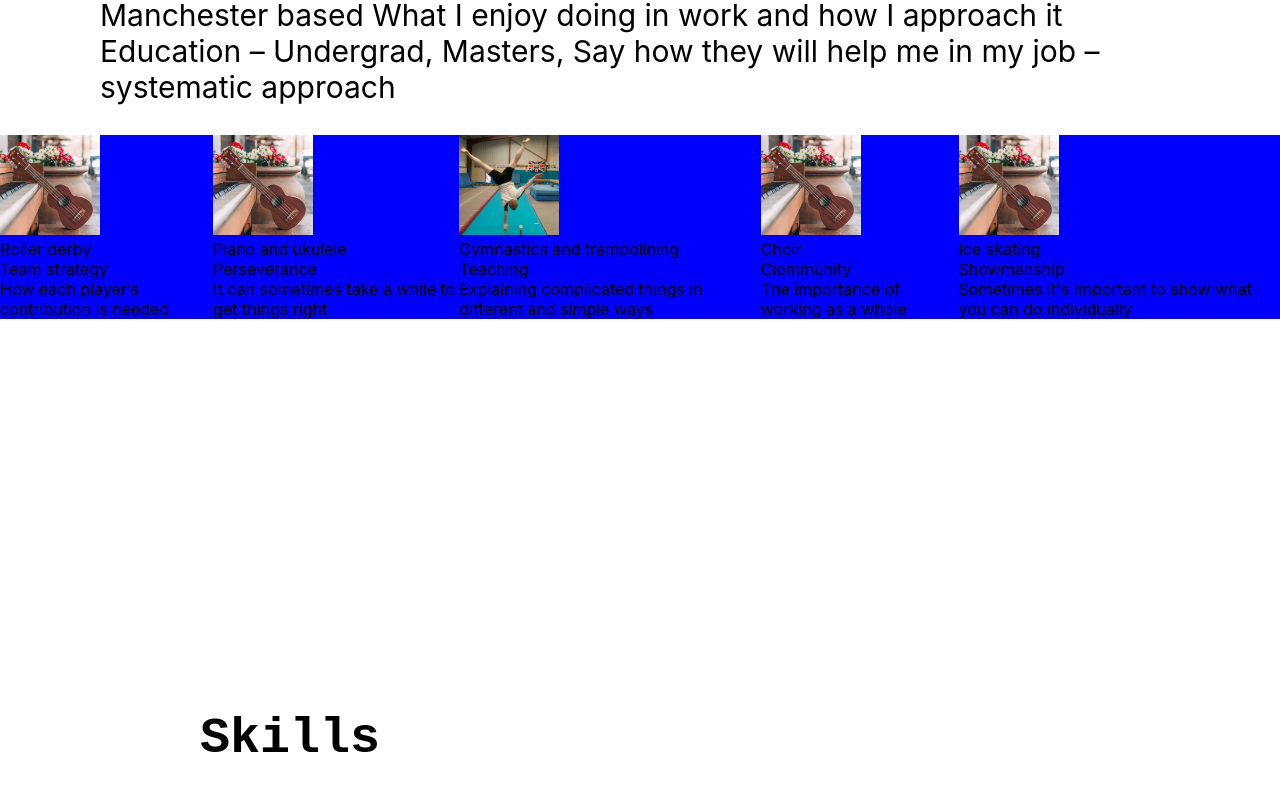
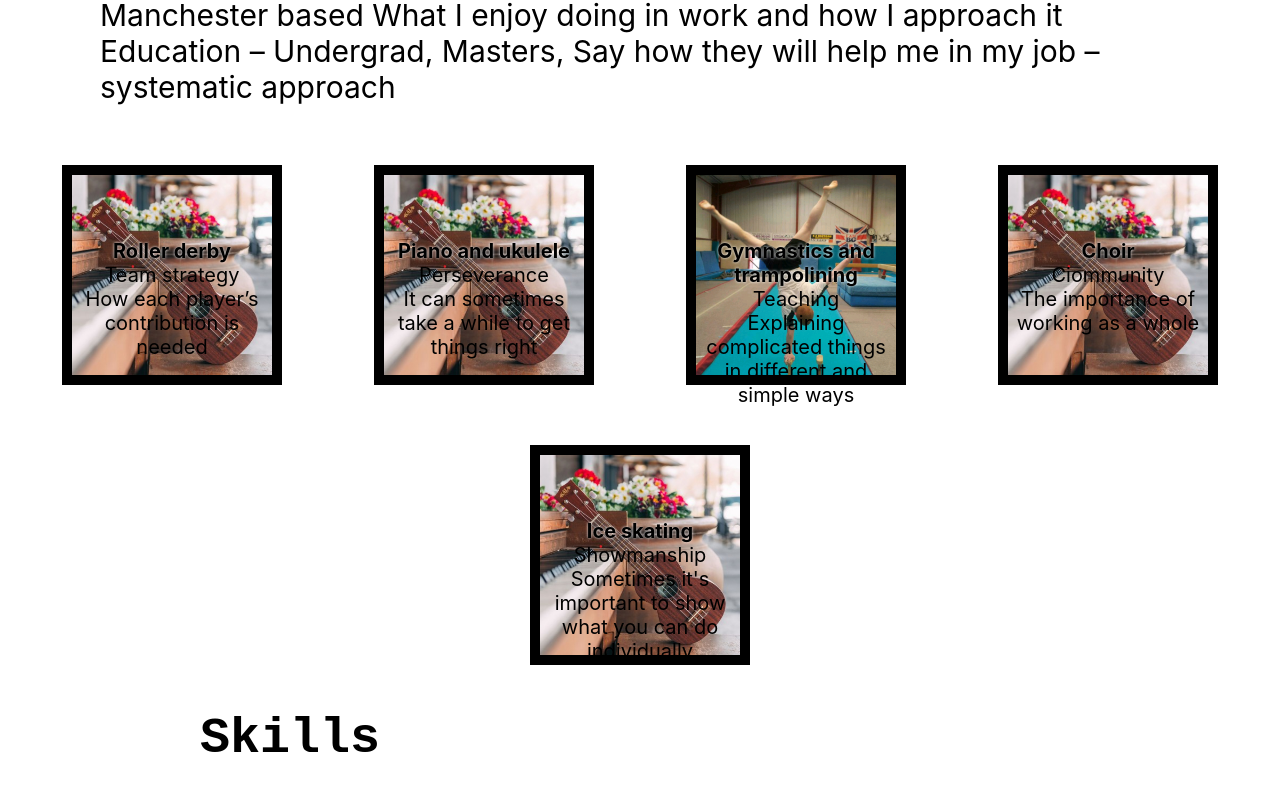
Before and after one commit to richardwardingley/portfolio-react, a React (Create React App) app: page / in a window 1280 px wide. Shown: the part 1010-1811 px from the top of the page. Built offline with nearby package versions, Linux system fonts and the light colour scheme.

Commit message:
hobbies css

```diff
--- a/src/components/AboutMe.css
+++ b/src/components/AboutMe.css
@@ -9,12 +9,11 @@
     text-align: left;
 }
 #aboutText {
-
     font-size: 30px;
     padding: 30px 100px 30px 100px;
     text-align: left;
 }
-#hobbiesContainer {
-    background-color: blue;
+/* #hobbiesContainer {
 
-}
+
+} */
--- a/src/components/AboutMe.js
+++ b/src/components/AboutMe.js
@@ -12,7 +12,7 @@ const AboutMe = () => {
                 Education – Undergrad, Masters, Say how they will help me in my job – systematic approach
             </div>
             <div id="hobbiesContainer">
-            <Hobbies/>
+                <Hobbies/>
             </div>
         </div>
     )
--- a/src/components/Hobbies.css
+++ b/src/components/Hobbies.css
@@ -1,29 +1,43 @@
 #allHobbiesDiv {
     display: flex;
+    flex-wrap: wrap;
     justify-content: space-evenly;
 }
-#hobbiesBoxes {
-    display: flex;
-    justify-content: space-evenly;
-
+#eachHobbyDiv {
+    background-color: black;
+    width: 200px;
+    height: 200px;
+    padding: 10px;
+    margin: 30px;
 }
-.hobBoxes {
-    text-align: center;
-    width: 20%;
-    height: 30vh;
-    margin: 20px;
-    border: 2px solid black;
+.hobbyImg {
+    height: 200px;
+    width: 200px;
+    z-index: 1;
+}
+.hobbyName {
     position: relative;
     text-align: center;
-    color: black;
+    align-items: center;
+    top: -70%;
+    z-index: 10;
+    font-size: 20px;
+    font-weight: bold;
+    text-shadow: 0 0 3px white;
 }
-.hobbyImg {
-    width: 100px;
-    height: 100px;
+.hobbySkill {
+    position: relative;
+    text-align: center;
+    align-items: center;
+    top: -70%;
+    z-index: 10;
+    font-size: 20px;
 }
-.hobNames {
-    position: absolute;
-    top: 50%;
-    left: 50%;
-    transform: translate(-50%, -50%);
+.hobbySkillText {
+    position: relative;
+    text-align: center;
+    align-items: center;
+    top: -70%;
+    z-index: 10;
+    font-size: 20px;
 }
--- a/src/components/Hobbies.js
+++ b/src/components/Hobbies.js
@@ -67,7 +67,7 @@ class Hobbies extends Component {
     render(){
         const eachHobby = this.state.hobbies.map((hobbies)=> {
         return (
-        <div key = {hobbies.id} >
+        <div key = {hobbies.id} id="eachHobbyDiv">
           <img className="hobbyImg" src={hobbies.photo} alt=""/>
           <div className="hobbyName">{hobbies.name}</div>
           <div className="hobbySkill">{hobbies.skill}</div>
--- a/src/components/Navbar.css
+++ b/src/components/Navbar.css
@@ -10,6 +10,7 @@ nav {
     position: fixed;
     top: 0;
     width: 100%;
+    z-index: 20;
 }
 nav a {
     text-decoration: none;
--- a/src/components/ProjectExamples.css
+++ b/src/components/ProjectExamples.css
@@ -18,7 +18,6 @@
 }
 #eachProjectDiv {
     background-color: black;
-
     width: 280px;
     height: 280px;
     padding: 10px;
@@ -63,5 +62,5 @@
     font-family: monospace;
     font-size: 18px;
     padding: 5px;
-    margin-top: 200px;
+    margin-top: 120px;
 }
```
Also changed, not shown: 1 other file (tests, documents, lock files or other folders).
